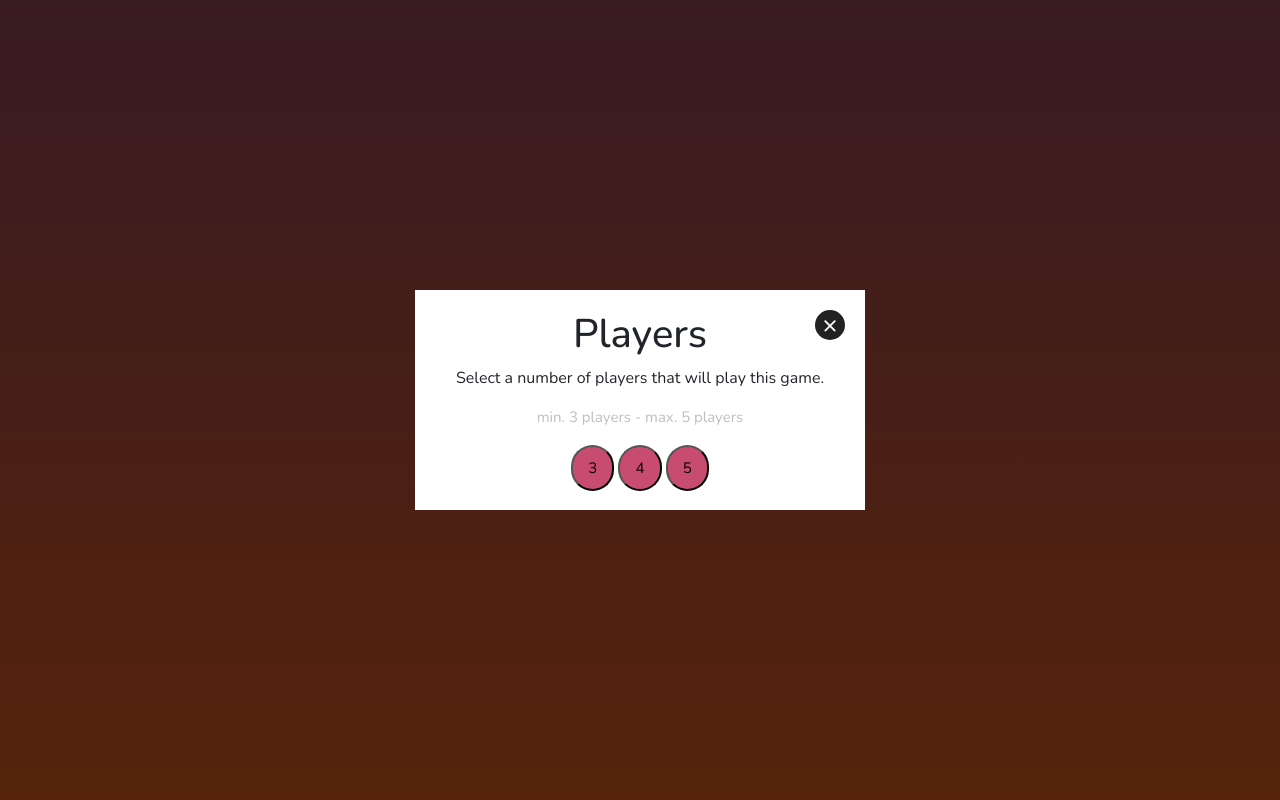
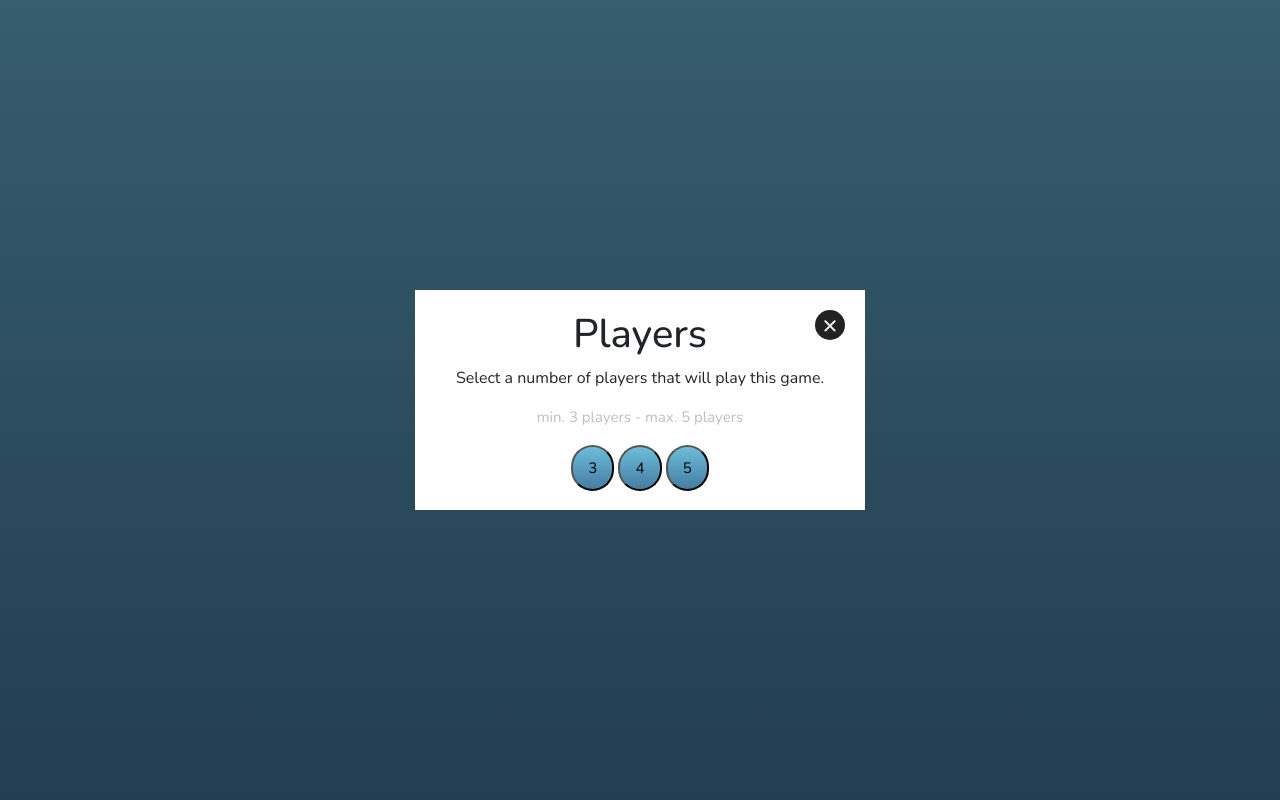
Before and after one commit to Dream-Team-33/Retropoly, a Flask app: page /player/ in a window 1280 px wide. Run offline with Flask 3, Linux system fonts and the light colour scheme; some libraries are stand-ins or nearby versions.

Commit message:
Player choice page updated: background color and button color changed

```diff
--- a/static/css/player-choice.css
+++ b/static/css/player-choice.css
@@ -20,7 +20,7 @@
 
 body {
     min-height: 100vh;
-    background: linear-gradient(to bottom, rgba(82, 9, 30, 0.82) 0%, #af4716 100%);
+    background: linear-gradient(to bottom, #6dbddb 0%,  #467da1 100%);
 }
 
 /*=====================
@@ -104,7 +104,7 @@ body {
 }
 
 .popup .num-btn {
-    background: #c74c6f;
+    background: linear-gradient(to bottom, #6dbddb 0%,  #467da1 100%);
     padding: 10px 15px;
     font-size: 15px;
     border-radius: 30px;
```
